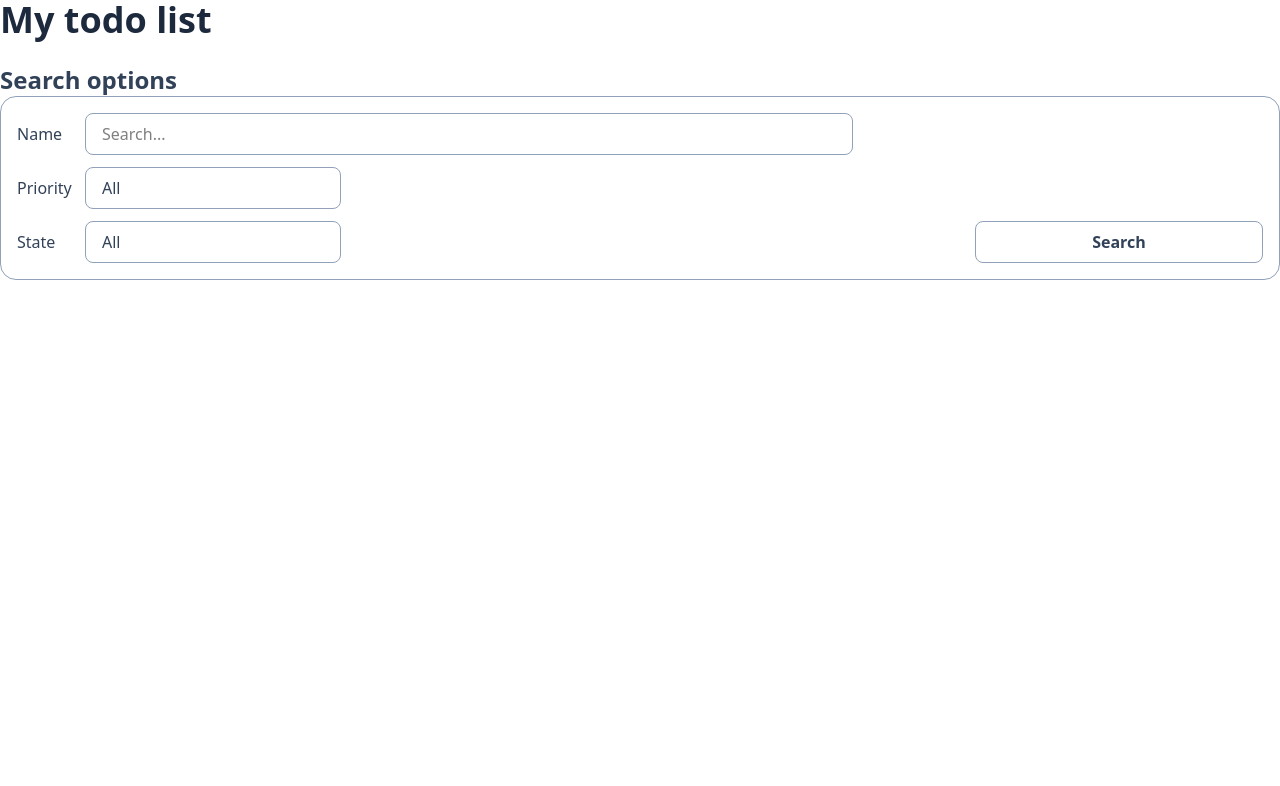
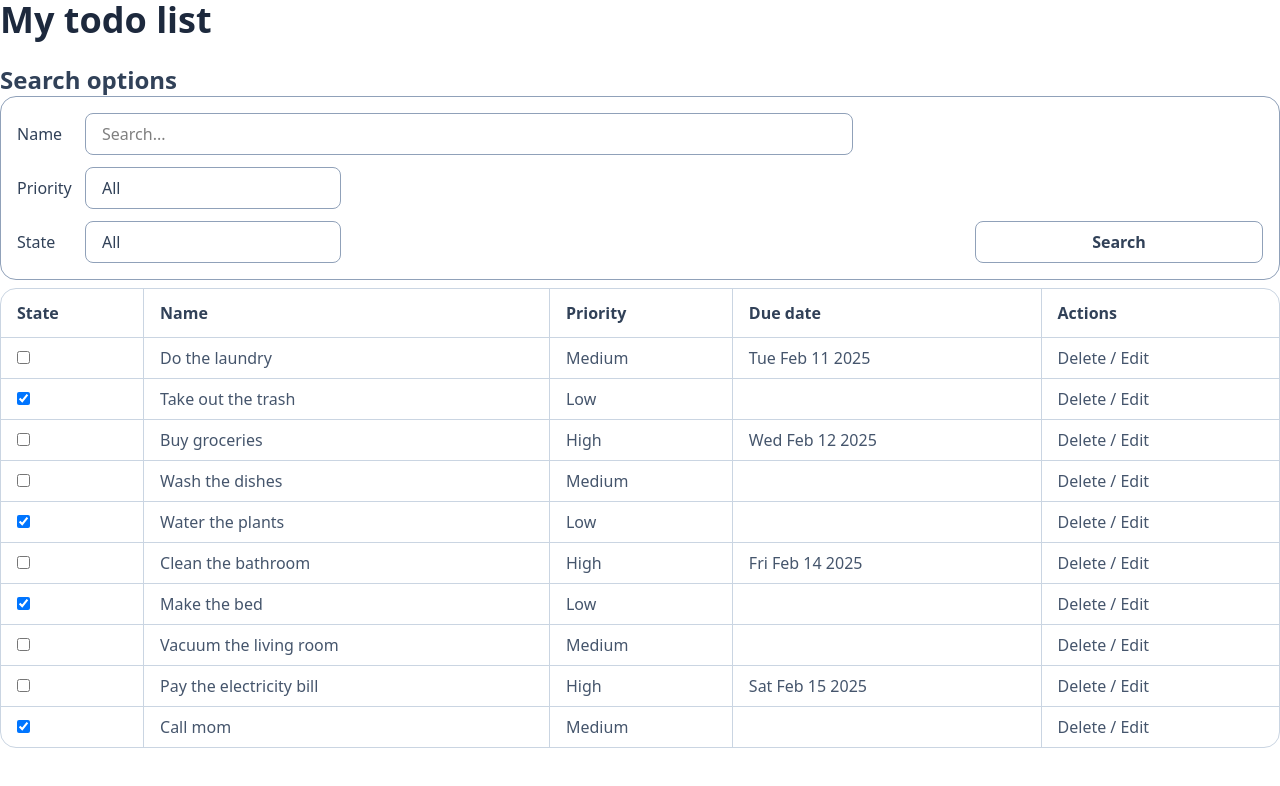
Before and after one commit to zamora-carlos/TodoApp, a React (Vite) app in the folder frontend/: page / in a window 1280 px wide. Shown: the top 786 px of the page. Built offline with nearby package versions, Linux system fonts and the light colour scheme.

Commit message:
feat: add table displaying todo information

```diff
--- a/frontend/src/App.tsx
+++ b/frontend/src/App.tsx
@@ -1,10 +1,13 @@
 import SearchForm from './components/SearchForm';
+import TodoList from './components/TodoList';
+import todos from './data/todos';
 
 function App() {
   return (
     <>
       <h1 className="text-4xl font-bold text-slate-800">My todo list</h1>
       <SearchForm />
+      <TodoList todos={todos} />
     </>
   );
 }
--- /dev/null
+++ b/frontend/src/components/TodoList.tsx
@@ -0,0 +1,53 @@
+import Todo from '../types/Todo';
+
+type TodoListProps = {
+  todos: Todo[];
+};
+
+function TodoList({ todos }: TodoListProps) {
+  return (
+    <div className="border border-slate-300 rounded-2xl overflow-hidden mt-2">
+      <table className="w-full">
+        <thead className="font-semibold text-slate-700 text-left">
+          <tr>
+            <th className="py-3 px-4 border-b border-slate-300">State</th>
+            <th className="py-3 px-4 border border-y-0 border-slate-300">
+              Name
+            </th>
+            <th className="py-3 px-4 border border-y-0 border-slate-300">
+              Priority
+            </th>
+            <th className="py-3 px-4 border border-y-0 border-slate-300">
+              Due date
+            </th>
+            <th className="py-3 px-4 border-b border-slate-300">Actions</th>
+          </tr>
+        </thead>
+
+        <tbody className="text-slate-600">
+          {todos.map(todo => (
+            <tr key={todo.id}>
+              <td className="py-2 px-4 border border-l-0 border-b-0 border-slate-300">
+                <input type="checkbox" checked={todo.state} />
+              </td>
+              <td className="py-2 px-4 border border-b-0 border-slate-300">
+                {todo.name}
+              </td>
+              <td className="py-2 px-4 border border-b-0 border-slate-300">
+                {todo.priority}
+              </td>
+              <td className="py-2 px-4 border border-b-0 border-slate-300">
+                {todo.dueDate?.toDateString()}
+              </td>
+              <td className="py-2 px-4 border border-r-0 border-b-0 border-slate-300">
+                Delete / Edit
+              </td>
+            </tr>
+          ))}
+        </tbody>
+      </table>
+    </div>
+  );
+}
+
+export default TodoList;
--- /dev/null
+++ b/frontend/src/data/todos.tsx
@@ -0,0 +1,40 @@
+import Todo from '../types/Todo';
+
+const todos: Todo[] = [
+  {
+    id: 1,
+    state: false,
+    name: 'Do the laundry',
+    priority: 'Medium',
+    dueDate: new Date('2025-02-11'),
+  },
+  { id: 2, state: true, name: 'Take out the trash', priority: 'Low' },
+  {
+    id: 3,
+    state: false,
+    name: 'Buy groceries',
+    priority: 'High',
+    dueDate: new Date('2025-02-12'),
+  },
+  { id: 4, state: false, name: 'Wash the dishes', priority: 'Medium' },
+  { id: 5, state: true, name: 'Water the plants', priority: 'Low' },
+  {
+    id: 6,
+    state: false,
+    name: 'Clean the bathroom',
+    priority: 'High',
+    dueDate: new Date('2025-02-14'),
+  },
+  { id: 7, state: true, name: 'Make the bed', priority: 'Low' },
+  { id: 8, state: false, name: 'Vacuum the living room', priority: 'Medium' },
+  {
+    id: 9,
+    state: false,
+    name: 'Pay the electricity bill',
+    priority: 'High',
+    dueDate: new Date('2025-02-15'),
+  },
+  { id: 10, state: true, name: 'Call mom', priority: 'Medium' },
+];
+
+export default todos;
--- /dev/null
+++ b/frontend/src/types/Todo.tsx
@@ -0,0 +1,9 @@
+type Todo = {
+  id: number;
+  state: boolean;
+  name: string;
+  priority: 'Low' | 'Medium' | 'High';
+  dueDate?: Date;
+};
+
+export default Todo;
```
